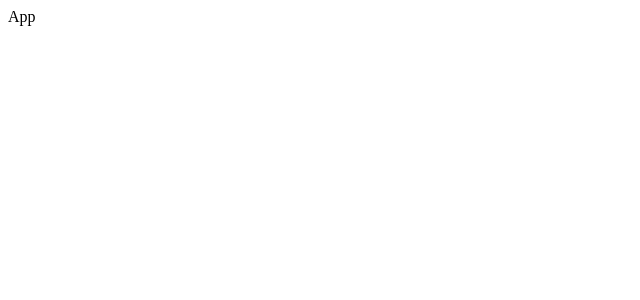
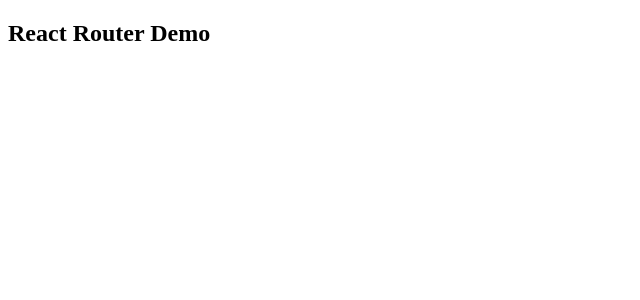
Before and after one commit to scypurple/testrouter-app, a React (Create React App) app: page / in a window 1280 px wide. Shown: the top 300 px of the page, without its empty margins (0-640 px from the left). Built offline with nearby package versions, Linux system fonts and the light colour scheme.

Commit message:
on ready

```diff
--- a/package.json
+++ b/package.json
@@ -8,6 +8,7 @@
     "@testing-library/user-event": "^13.2.1",
     "react": "^17.0.2",
     "react-dom": "^17.0.2",
+    "react-router-dom": "5",
     "react-scripts": "5.0.0",
     "web-vitals": "^2.1.0"
   },
--- a/src/App.jsx
+++ b/src/App.jsx
@@ -3,7 +3,33 @@
 export default class App extends Component {
   render() {
     return (
-      <div>App</div>
+        <div>
+        <div className="row">
+            <div className="col-xs-offset-2 col-xs-8">
+                <div className="page-header"><h2>React Router Demo</h2></div>
+            </div>
+        </div>
+        <div className="row">
+            <div className="col-xs-2 col-xs-offset-2">
+                <div className="list-group">
+
+                    {/* 原生html中使用a标签实现【页面】的【跳转】 */}
+                    {/* <a className="list-group-item" href="./about.html">About</a>
+                    <a className="list-group-item" href="./home.html">Home</a> */}
+
+                    {/* react中使用Link标签实现【组件】的【切换】------编写路由导航 */}
+
+                </div>
+            </div>
+            <div className="col-xs-6">
+                <div className="panel">
+                    <div className="panel-body">
+                        {/* 展示区要根据路径去决定展示哪个组件----注册路由 */}
+                    </div>
+                </div>
+            </div>
+        </div>
+    </div>
     )
   }
 }
```
Also changed, not shown: src/components/About/About.jsx (added, +9 -0 lines), src/components/Home/Home.jsx (added, +9 -0 lines), 1 other file (tests, documents, lock files or other folders).
